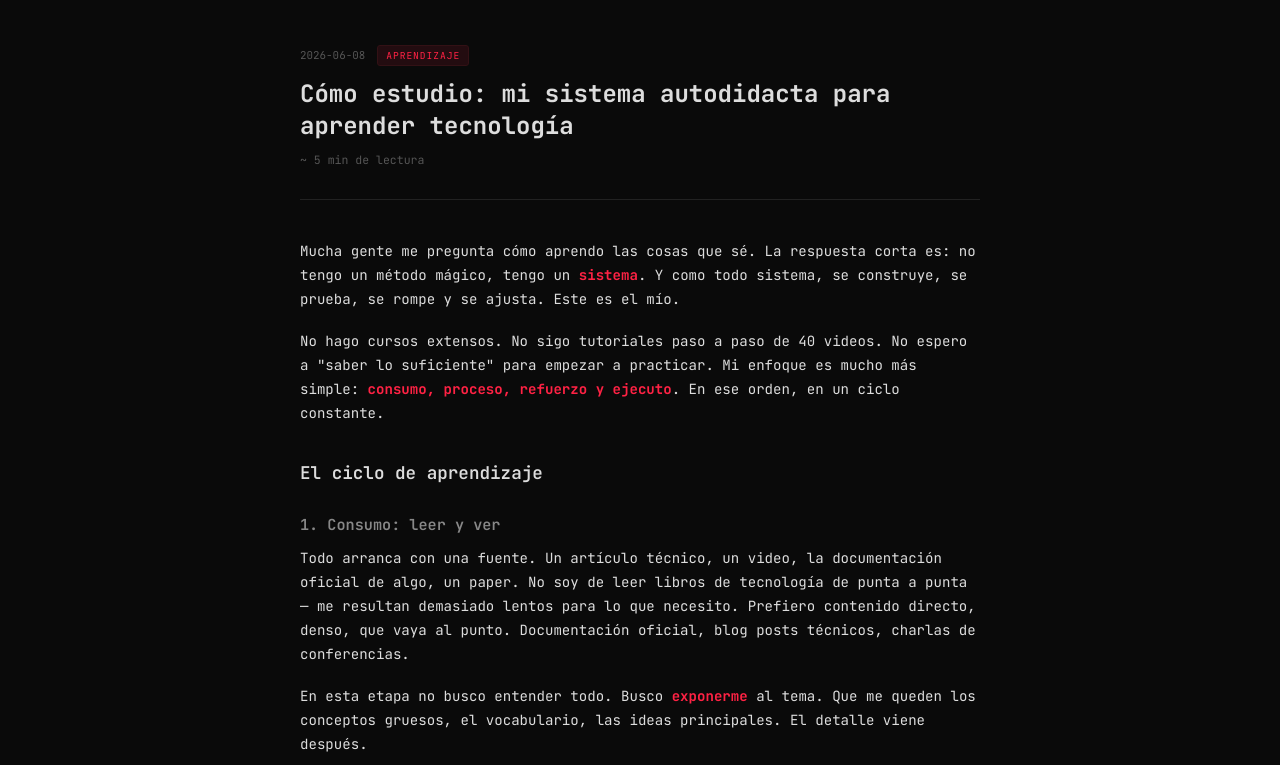
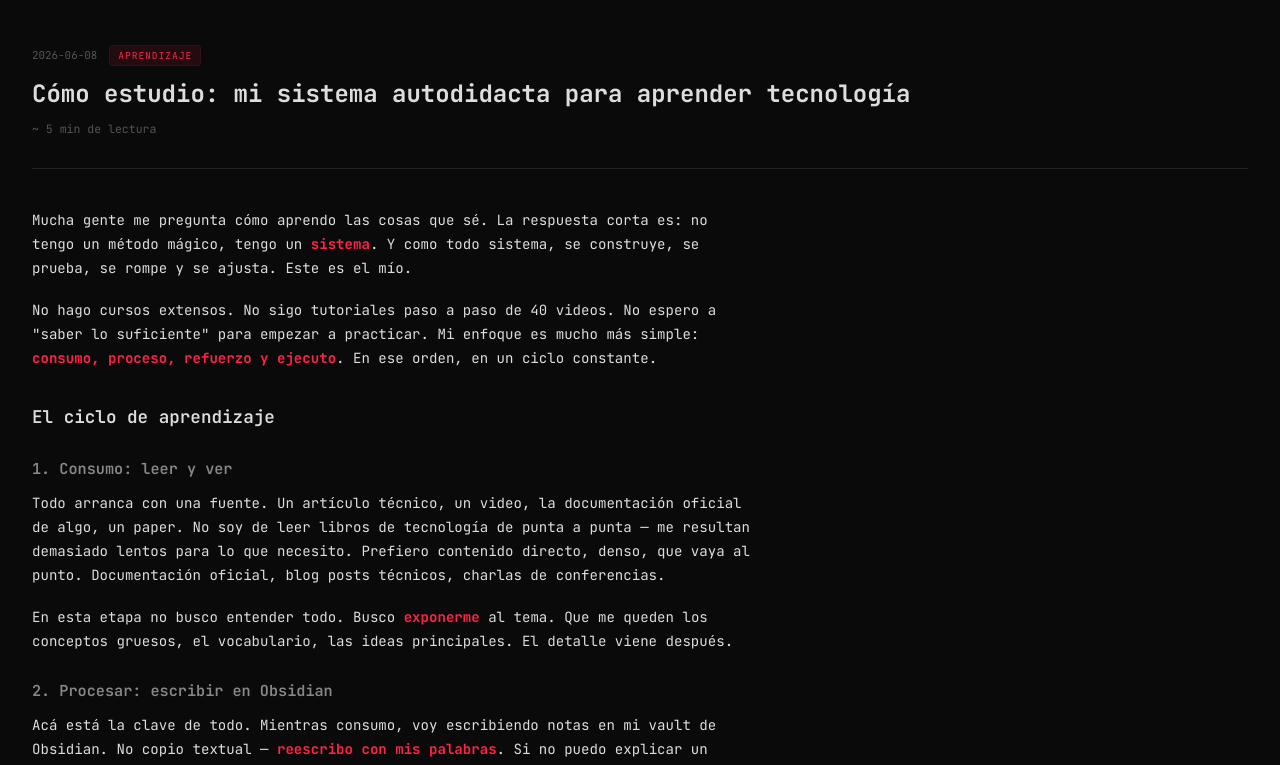
Before and after one commit to D4rkDr4gon/D4rkDr4gon.github.io, a website built with Vite: page docs/posts/2026-06-08-como-estudio.html in a window 1280 px wide. Shown: the part 55-820 px from the top of the page. Built offline with nearby package versions, Linux system fonts and the light colour scheme.

Commit message:
fix(blog): full-width container layout

```diff
--- a/src/styles/blog.css
+++ b/src/styles/blog.css
@@ -8,11 +8,15 @@
 @import './_reset.css';
 
 /* ─── Shared base ──────────────────────────────────────── */
-/* Blog uses narrower container for readability */
 .container {
+  max-width: 100%;
+  margin: 0 auto;
+  padding: 0 32px;
+}
+
+/* Restrict post content width for readability on wide screens */
+.post-content {
   max-width: 720px;
-  margin: 0 auto;
-  padding: 0 20px;
 }
 
 /* ─── Navigation (shared: listing + posts) ─────────────── */
```
